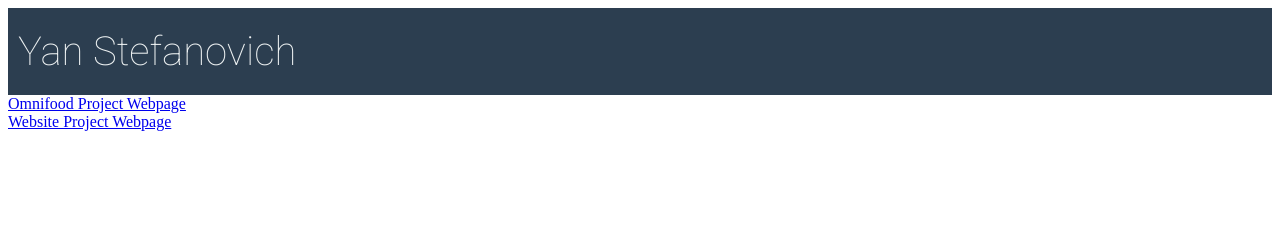
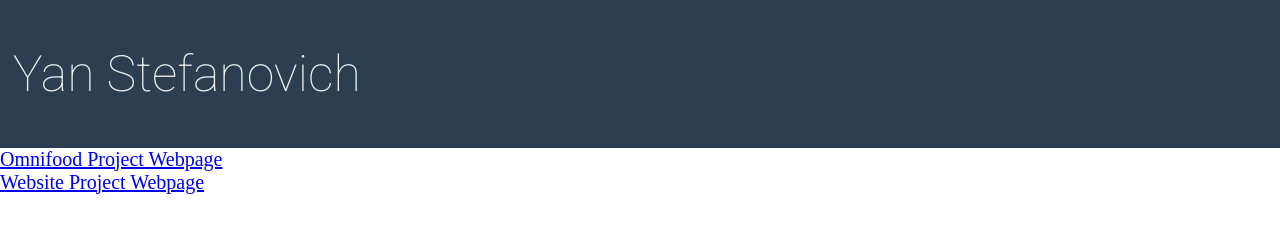
Before and after one commit to yanstefanovich/yanstefanovich.github.io, a plain HTML site: page index.html in a window 1280 px wide. Drawn offline with Linux system fonts and the light colour scheme.

Commit message:
Changed Style

```diff
--- a/css/scss/master.scss
+++ b/css/scss/master.scss
@@ -1,17 +1,24 @@
 $midnightBlue:#2c3e50;
 $clouds:#ecf0f1;
 
+*{
+  margin: 0;
+  padding: 0;
+}
+
+body{
+  font-size: 20px;
+}
+
 header{
-  margin: 0;
-  height: 15%;
   background-color: $midnightBlue;
 }
 
 h1{
-  margin: 0;
-  padding: 20px 10px;
+  display: inline-block;
   font-family: 'Roboto', sans-serif;
   font-weight: 100;
   font-size: 250%;
   color: $clouds;
+  padding: 3.5% 0 3.5% 1%;
 }
```
Also changed, not shown: css/master.css, 1 other file.
